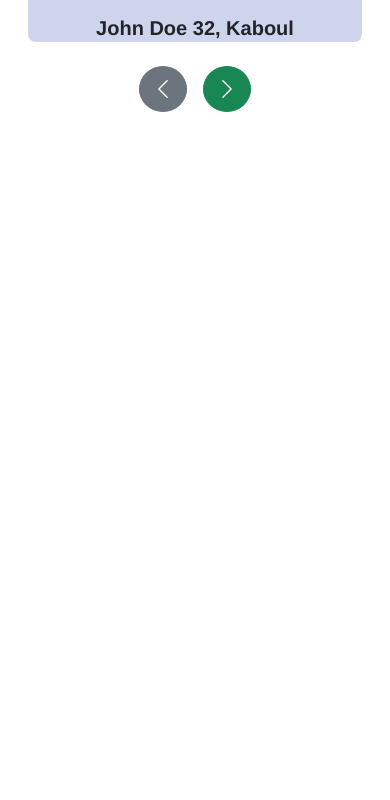
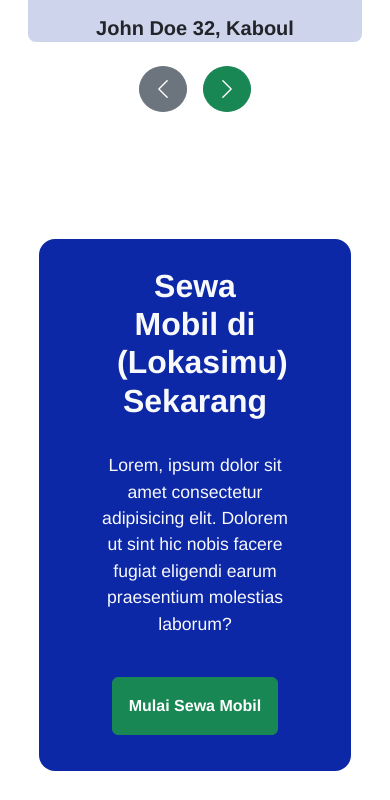
Before and after one commit to hatrnuhn/binarxsynrgy, a website: page chapter1/challenge/new.html in a window 390 px wide. Shown: the part 3462-4262 px from the top of the page. Before the commit the page ends 3671 px from the top, so only its background shows below. Drawn offline with nearby package versions, Linux system fonts and the light colour scheme.

Commit message:
add cta section

```diff
--- a/chapter1/challenge/new.html
+++ b/chapter1/challenge/new.html
@@ -369,6 +369,16 @@
       </div>
     </section>
 
+    <section class="cta d-flex justify-content-center align-items-center">
+      <div class="cta__container d-flex flex-column align-items-center justify-content-center rounded-4">
+        <h1 class="text-light text-center my-3">Sewa Mobil di (Lokasimu) Sekarang</h1>
+        <p class="text-center text-light my-3">Lorem, ipsum dolor sit amet consectetur adipisicing elit. Dolorem ut sint hic nobis facere fugiat eligendi earum praesentium molestias laborum?</p>
+        <button class="btn btn-success fw-bold p-3 my-4">Mulai Sewa Mobil</button>
+      </div>
+
+    </section>
+
+
     <footer></footer>
     <script src="https://cdn.jsdelivr.net/npm/bootstrap@5.3.3/dist/js/bootstrap.bundle.min.js" integrity="sha384-YvpcrYf0tY3lHB60NNkmXc5s9fDVZLESaAA55NDzOxhy9GkcIdslK1eN7N6jIeHz" crossorigin="anonymous"></script>
     <script src="scripts/carousel.js"></script>
--- a/chapter1/challenge/styles.css
+++ b/chapter1/challenge/styles.css
@@ -15,7 +15,7 @@ body {
     padding: 0;
     margin: 0;
     font-optical-sizing: auto;
-    font-family: Helvetica, sans-serif
+    font-family: Helvetica, sans-serif;
 }
 
 .primary-blue {
@@ -468,3 +468,44 @@ body {
         width: 95%;
     }
 /* end of temoin related */
+
+/* cta */
+
+.cta {
+    height: 60vh;
+}
+
+@media (max-width: 992px) {
+    .cta {
+        height: 70vh;
+    }
+}
+
+    .cta__container {
+        height: 90%;
+        width: 80%;
+        background-color: var(--primary-blue);
+    }
+
+    .cta__container > p {
+        width: 35%;
+        font-size: 1.1rem;
+    }
+
+    .cta__container > h1 {
+        width: 70%;
+        font-size: 2.5rem;
+        font-weight: bolder;
+    }
+
+    @media (max-width: 992px) {
+        .cta__container > p {
+            width: 65%;
+        }
+
+        .cta__container > h1 {
+            font-size: 2rem;
+            width: 50%;
+        }
+    }
+/* end of cta related */
```
